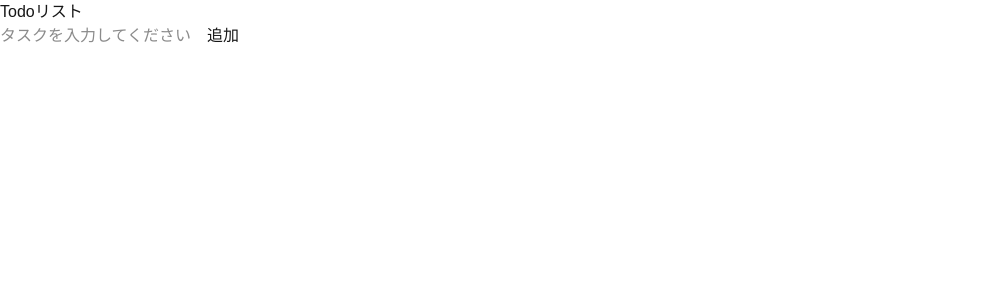
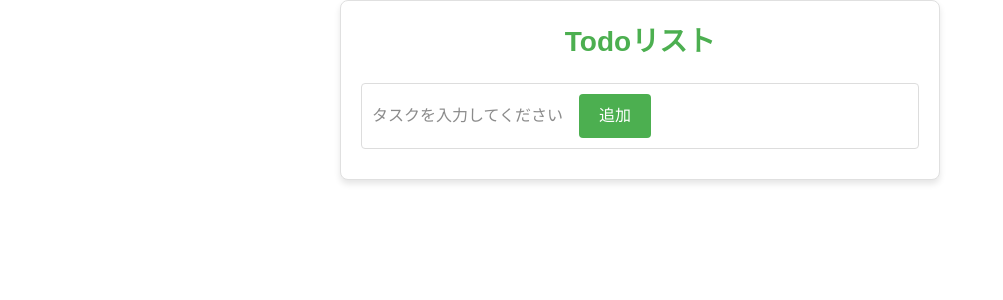
Before and after one commit to ryuya33/study-todo-app, a Next.js app: page / in a window 1280 px wide. Shown: the top 300 px of the page, without its empty margins (0-1003 px from the left). Built offline with nearby package versions, Linux system fonts and the light colour scheme.

Commit message:
🐛 fix: Resolve issue with CSS not applying to Home component

```diff
--- a/styles/Home.module.css
+++ b/styles/Home.module.css
@@ -1,7 +1,7 @@
 /* Home.module.css */
 
 /* 全体のスタイル */
-.todo-app {
+.todoApp {
   font-family: Arial, sans-serif;
   padding: 20px;
   max-width: 600px;
@@ -13,12 +13,12 @@
 }
 
 /* ヘッダー部分 */
-.todo-header {
+.todoHeader {
   text-align: center;
   margin-bottom: 20px;
 }
 
-.todo-title {
+.todoTitle {
   font-size: 28px;
   font-weight: bold;
   color: #4CAF50;
@@ -26,22 +26,38 @@
 }
 
 /* セクション部分 */
-.todo-input {
+.todoInput {
   margin: 10px 0;
+  padding: 10px;
+  border: 1px solid #ddd;
+  border-radius: 4px;
 }
 
-.todo-input input {
+.todoInput input {
   max-width: 100%;
   box-sizing: border-box;
 }
 
+.todoInput button {
+  padding: 10px 20px;
+  background-color: #4CAF50;
+  color: white;
+  border: none;
+  border-radius: 4px;
+  cursor: pointer;
+}
+
+.todoInput button:hover {
+  background-color: #45a049;
+}
+
 @media (max-width: 768px) {
-  .todo-app {
+  .todoApp {
     padding: 10px;
     width: 90%;
   }
 
-  .todo-title {
+  .todoTitle {
     font-size: 24px;
   }
 }
```
